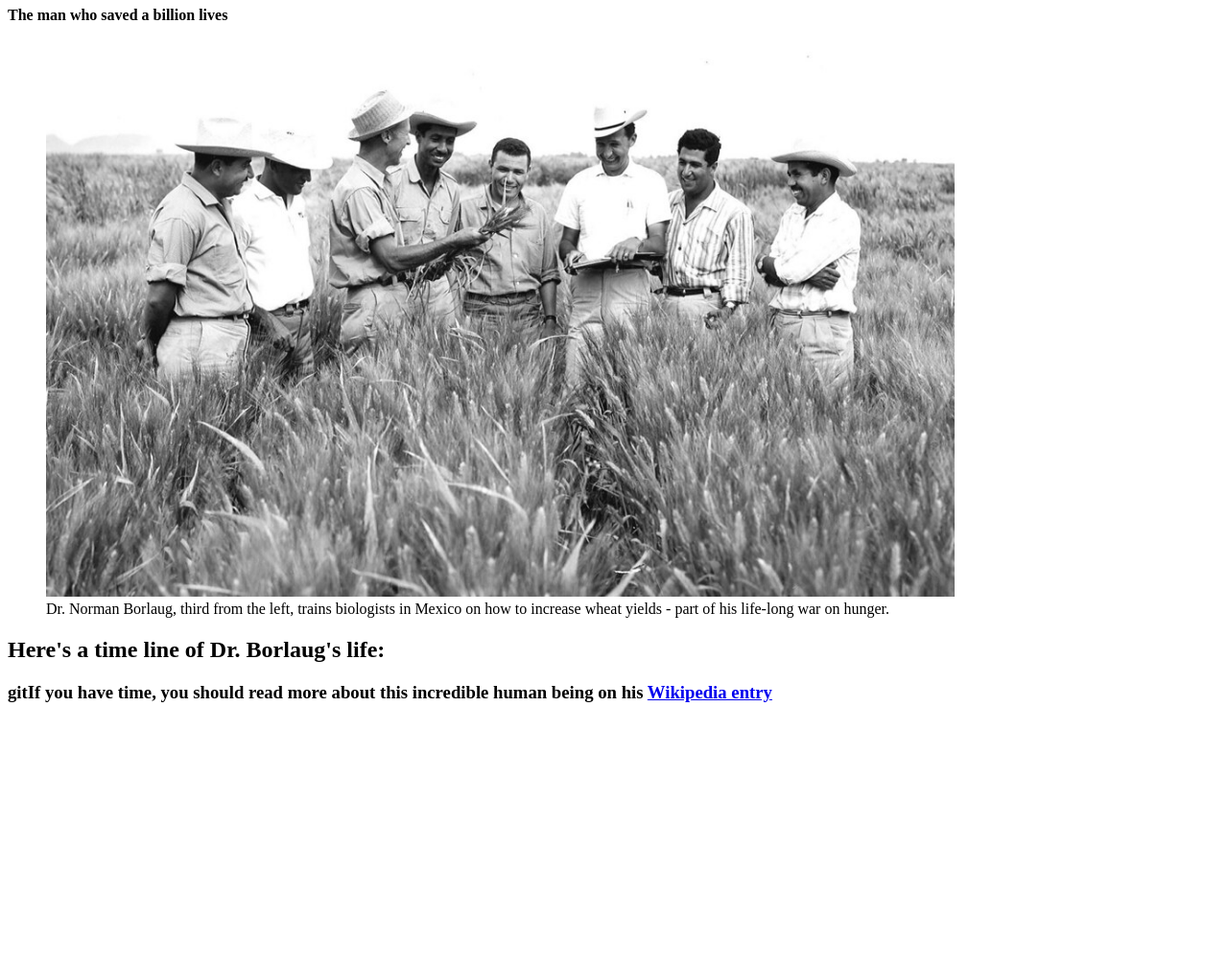
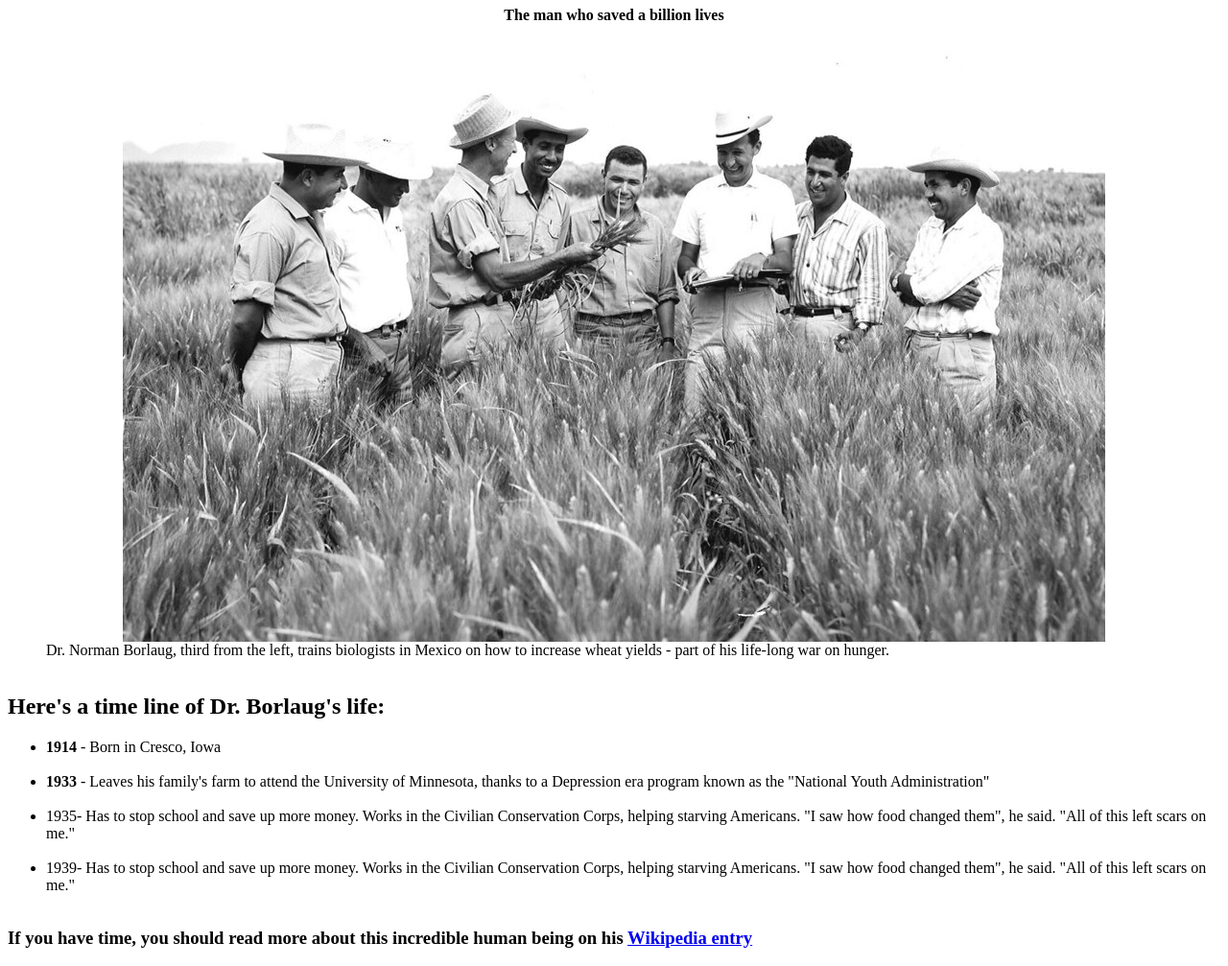
Before and after one commit to usorfaitheloho/Microverse-Tribute-page, a plain HTML site: page fcc-test-suite-template-master/index.html in a window 1280 px wide. Shown: the part 73-1080 px from the top of the page at 96% size. Before the commit the page ends 825 px from the top, so only its background shows below. Drawn offline with Linux system fonts and the light colour scheme.

Commit message:
css styles added

```diff
--- a/fcc-test-suite-template-master/css/style.css
+++ b/fcc-test-suite-template-master/css/style.css
@@ -1,4 +1,18 @@
- img {
-     position: relative;
-     width:80%
+#title {
+    text-align: center;
+}
+
+#image {
+    max-width:100%;
+    display: block;
+    margin-left: auto;
+    margin-right: auto;
  }
+
+ li {
+     list-style-type: disc;
+ }
+
+ #tribute-info {
+     align-content: center;
+ }
--- a/fcc-test-suite-template-master/index.html
+++ b/fcc-test-suite-template-master/index.html
@@ -23,9 +23,25 @@
     </figure>
     <div id="tribute-info">
       <h2>Here's a time line of Dr. Borlaug's life:</h2>
+      <!-- <p><strong></strong> -  Born in Cresco, Iowa </p> -->
+      <ol>
+        <li><strong>1914</strong> - Born in Cresco, Iowa</li>
+        <br>
+        <li><strong>1933</strong> - Leaves his family's farm to attend the University of Minnesota, thanks
+          to a Depression era program known as the "National Youth Administration"</li>
+        <br>
+        <li>1935<strong></strong>- Has to stop school and save up more money. Works in the Civilian
+            Conservation Corps, helping starving Americans. "I saw how food changed them", he said.
+            "All of this left scars on me."</li>
+          <br>
+        <li>1939<strong></strong>- Has to stop school and save up more money. Works in the Civilian
+          Conservation Corps, helping starving Americans. "I saw how food changed them", he said.
+          "All of this left scars on me."</li>
+
+      </ol>
     </div>
 
-    <h3> gitIf you have time, you should read more about this incredible human being on his
+    <h3> If you have time, you should read more about this incredible human being on his
     <a href="index.html" target="_blank" id="tribute-link"> Wikipedia entry</a>
   </h3>
 
```
